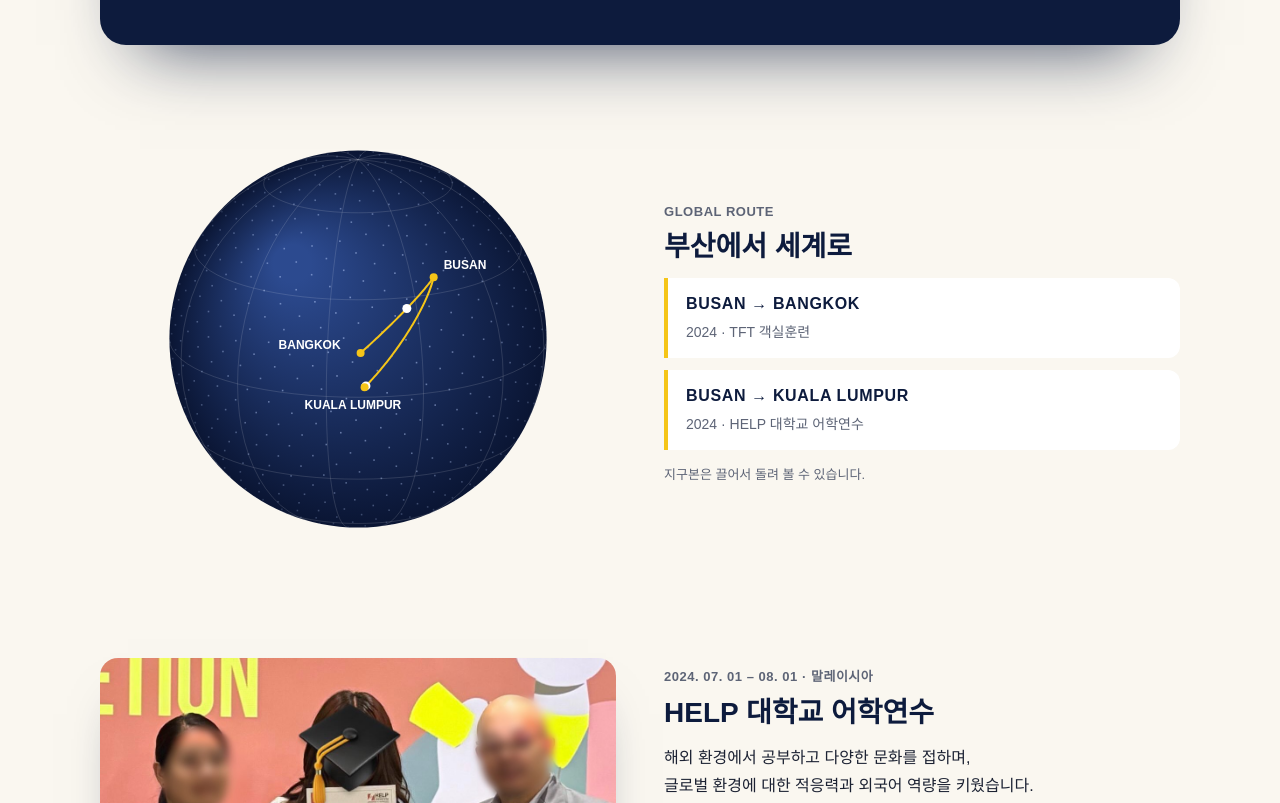
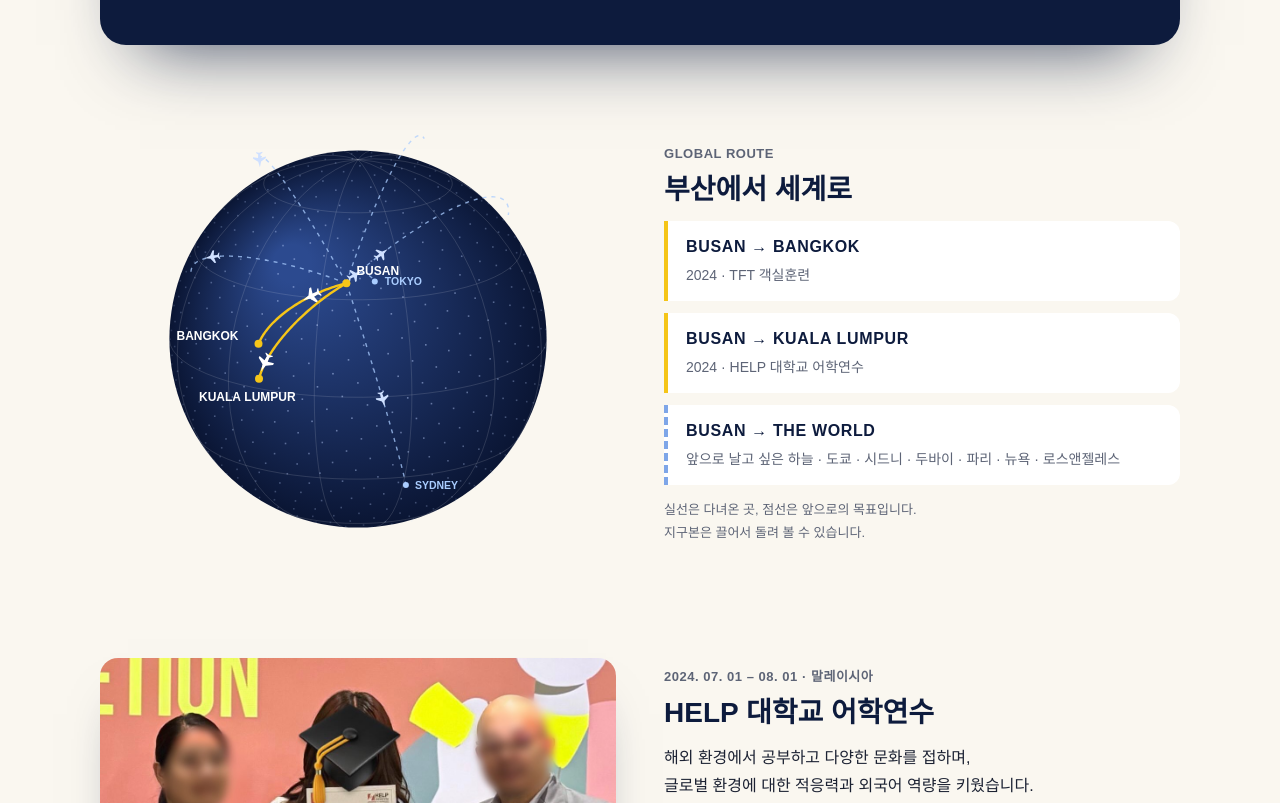
Before and after one commit to kimjeryeong/kimjeryeong.github.io, a plain HTML site: page index.html in a window 1280 px wide. Shown: the part 6954-7757 px from the top of the page. Drawn offline with Linux system fonts and the light colour scheme; animation ran at ten frames a second; a web font is replaced by a local one.

Commit message:
Add world routes to globe and remove AI note
Co-Authored-By: Claude Sonnet 5.5 <noreply@anthropic.com>

```diff
--- a/app.js
+++ b/app.js
@@ -107,7 +107,7 @@
     el.addEventListener('pointerleave', () => el.style.transform = '');
   });
 
-  // 3D 지구본: 부산 → 방콕, 쿠알라룸푸르
+  // 3D 지구본: 실선은 다녀온 곳, 점선은 앞으로 날고 싶은 곳
   const cv = document.getElementById('globe'), g = cv.getContext('2d');
   const rad = Math.PI / 180;
   const vec = (lat, lon) => [Math.cos(lat * rad) * Math.sin(lon * rad), Math.sin(lat * rad), Math.cos(lat * rad) * Math.cos(lon * rad)];
@@ -127,8 +127,11 @@
     });
   };
   const arcs = [arc(city.busan, city.bkk), arc(city.busan, city.kul)];
+  const wishes = [['TOKYO', 35.68, 139.69, 10, 4], ['SYDNEY', -33.87, 151.21, 9, 4], ['DUBAI', 25.2, 55.27, -22, 20],
+    ['PARIS', 48.86, 2.35, -20, -10], ['NEW YORK', 40.71, -74.01, -30, -10], ['LOS ANGELES', 34.05, -118.24, -40, 20]]
+    .map(([name, lat, lon, dx, dy]) => ({ name, p: vec(lat, lon), dx, dy, a: arc(city.busan, vec(lat, lon)) }));
   const labels = [['BUSAN', city.busan, 10, -8], ['BANGKOK', city.bkk, -82, -4], ['KUALA LUMPUR', city.kul, -60, 22]];
-  let yaw = -112 * rad, drag = null, size = 0, visible = false, t = 0, offset = 0;
+  let yaw = -112 * rad, drag = null, size = 0, visible = false, t = 0;
   const tilt = 18 * rad;
   const rot = p => {
     const x = p[0] * Math.cos(yaw) + p[2] * Math.sin(yaw), z = p[2] * Math.cos(yaw) - p[0] * Math.sin(yaw);
@@ -158,10 +161,29 @@
       const [x, y, z] = P(rot(d));
       if (z > 0) { g.fillStyle = `rgba(190,210,255,${.12 + z * .4})`; g.fillRect(x, y, 1.6, 1.6); }
     });
-    arcs.forEach((a, i) => {
-      line(a, '#f5c518', 2);
-      const [x, y, z] = P(rot(a[Math.floor(((t * .006 + i * .5) % 1) * 60)]));
-      if (z > 0) { g.fillStyle = '#fff'; g.beginPath(); g.arc(x, y, 4.5, 0, 7); g.fill(); }
+    // 항로를 따라 나는 작은 비행기
+    const fly = (a, phase, color, s) => {
+      const k = Math.floor(((t * .004 + phase) % 1) * 59);
+      const [x, y, z] = P(rot(a[k])), [nx, ny] = P(rot(a[k + 1]));
+      if (z <= 0) return;
+      g.save(); g.translate(x, y); g.rotate(Math.atan2(ny - y, nx - x));
+      g.fillStyle = color; g.beginPath();
+      [[9, 0], [2, -1.8], [-2, -8], [-4, -8], [-2.5, -1.8], [-7, -1.4], [-9, -4], [-10, -4], [-9, 0],
+        [-10, 4], [-9, 4], [-7, 1.4], [-2.5, 1.8], [-4, 8], [-2, 8], [2, 1.8]]
+        .forEach(([px, py], i) => i ? g.lineTo(px * s, py * s) : g.moveTo(px * s, py * s));
+      g.closePath(); g.fill(); g.restore();
+    };
+    g.setLineDash([4, 5]);
+    wishes.forEach(w => line(w.a, 'rgba(170,205,255,.75)', 1.4));
+    g.setLineDash([]);
+    wishes.forEach((w, i) => fly(w.a, i / wishes.length, '#cfe0ff', .8));
+    arcs.forEach((a, i) => { line(a, '#f5c518', 2.4); fly(a, i * .5, '#fff', 1); });
+    g.font = '600 10.5px Pretendard Variable, sans-serif';
+    wishes.forEach(w => {
+      const [x, y, z] = P(rot(w.p));
+      if (z < .42) return;
+      g.fillStyle = '#aacdff'; g.beginPath(); g.arc(x, y, 3, 0, 7); g.fill();
+      g.fillText(w.name, x + w.dx, y + w.dy);
     });
     g.font = '700 12px Pretendard Variable, sans-serif';
     labels.forEach(([name, p, dx, dy]) => {
@@ -174,8 +196,8 @@
   const loop = () => {
     if (!visible) return;
     t++;
-    // 항로가 항상 보이도록 좌우로 천천히 흔든다
-    if (!drag) { offset *= .985; yaw = -112 * rad + Math.sin(t * .006) * .45 + offset; }
+    // 세계를 한 바퀴 도는 느낌으로 계속 회전한다
+    if (!drag) yaw -= .0045;
     draw();
     requestAnimationFrame(loop);
   };
@@ -187,7 +209,6 @@
   cv.addEventListener('pointermove', e => {
     if (!drag) return;
     yaw = drag.yaw + (e.clientX - drag.x) * .008;
-    offset = yaw - (-112 * rad + Math.sin(t * .006) * .45);
     draw();
   });
   const release = () => drag = null;
--- a/index.html
+++ b/index.html
@@ -6,7 +6,7 @@
 <meta name="robots" content="noindex">
 <title>DREAM TO REALITY · 김제령 e-포트폴리오</title>
 <link rel="stylesheet" href="https://cdn.jsdelivr.net/gh/orioncactus/pretendard@v1.3.9/dist/web/variable/pretendardvariable-dynamic-subset.min.css">
-<link rel="stylesheet" href="style.css?v=4">
+<link rel="stylesheet" href="style.css?v=5">
 <script>document.documentElement.classList.add('js')</script>
 </head>
 <body>
@@ -232,15 +232,16 @@
     </article>
 
     <div class="world" data-reveal>
-      <div class="globe-box"><canvas id="globe" role="img" aria-label="부산에서 방콕, 쿠알라룸푸르로 이어지는 항로를 보여 주는 회전하는 지구본"></canvas></div>
+      <div class="globe-box"><canvas id="globe" role="img" aria-label="부산에서 다녀온 방콕·쿠알라룸푸르 항로와, 앞으로 날고 싶은 세계 도시 항로를 보여 주는 회전하는 지구본"></canvas></div>
       <div>
         <p class="meta">GLOBAL ROUTE</p>
         <h3>부산에서 <span class="nb">세계로</span></h3>
         <ul class="routes">
           <li><b>BUSAN → BANGKOK</b><span>2024 · TFT 객실훈련</span></li>
           <li><b>BUSAN → KUALA LUMPUR</b><span>2024 · HELP 대학교 어학연수</span></li>
+          <li class="wish"><b>BUSAN → THE WORLD</b><span>앞으로 날고 싶은 하늘 · <span class="nb">도쿄 · 시드니 · 두바이 ·</span> <span class="nb">파리 · 뉴욕 · 로스앤젤레스</span></span></li>
         </ul>
-        <p class="hint">지구본은 끌어서 돌려 볼 수 있습니다.</p>
+        <p class="hint"><span class="l">실선은 다녀온 곳, 점선은 앞으로의 목표입니다.</span> <span class="l">지구본은 끌어서 돌려 볼 수 있습니다.</span></p>
       </div>
     </div>
 
@@ -320,10 +321,10 @@
 </main>
 
 <footer class="foot">
-  <div class="wrap">© 2026 KIM JERYEONG · 배경 이미지와 3D 아이콘은 AI로&nbsp;생성했습니다.</div>
+  <div class="wrap">© 2026 KIM JERYEONG</div>
 </footer>
 
 <dialog id="zoom" aria-label="크게 보기"><img alt=""></dialog>
-<script src="app.js?v=3"></script>
+<script src="app.js?v=5"></script>
 </body>
 </html>
--- a/style.css
+++ b/style.css
@@ -222,3 +222,4 @@ dialog::backdrop{background:rgba(5,10,24,.88)}
 
 /* 문장·절 단위 줄바꿈 */
 .l{display:block;text-wrap:balance}
+.routes li.wish{border-left:4px dashed #7ea6e8}
```
